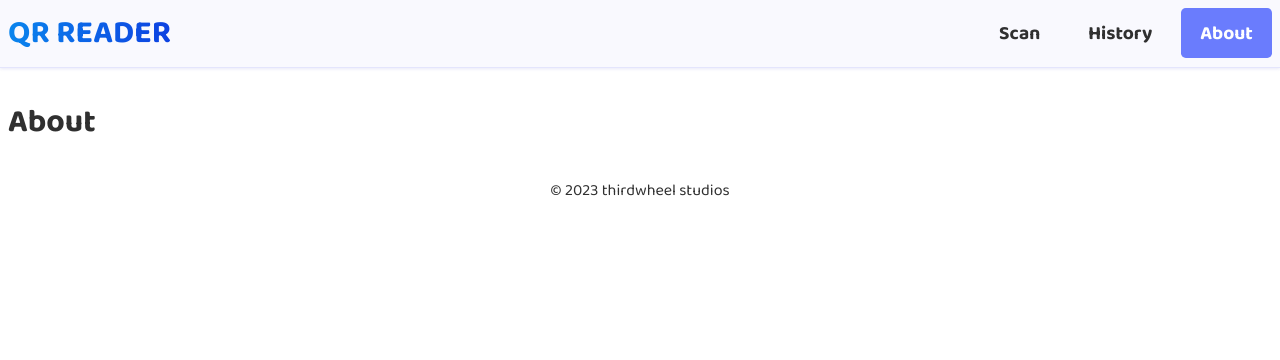
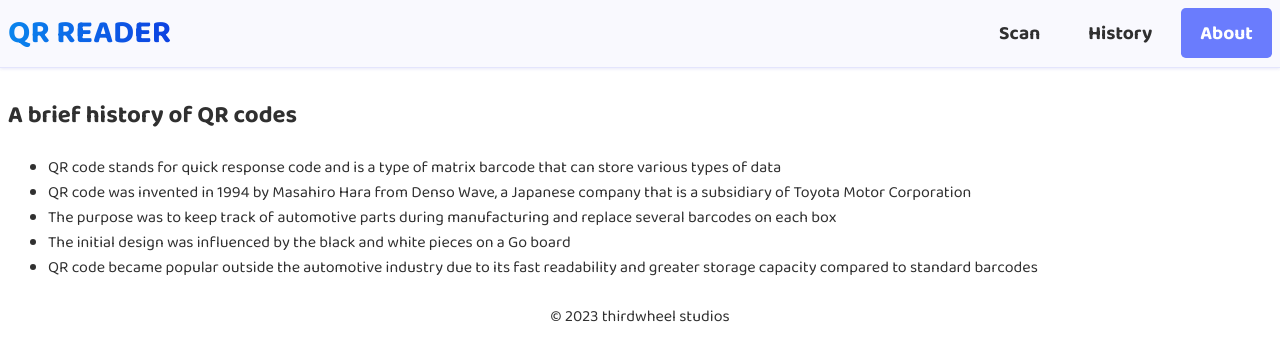
Before and after one commit to thirdwheelstudios/qr-reader, a Vue app: page /about in a window 1280 px wide. Shown: the top 360 px of the page. Built offline with nearby package versions, Linux system fonts and the light colour scheme.

Commit message:
Added some info to about view

```diff
--- a/src/views/AboutView.vue
+++ b/src/views/AboutView.vue
@@ -1,5 +1,29 @@
 <script setup lang="ts"></script>
 
-<template><h1>About</h1></template>
+<template>
+  <h2>A brief history of QR codes</h2>
+  <ul>
+    <li>
+      QR code stands for quick response code and is a type of matrix barcode
+      that can store various types of data
+    </li>
+    <li>
+      QR code was invented in 1994 by Masahiro Hara from Denso Wave, a Japanese
+      company that is a subsidiary of Toyota Motor Corporation
+    </li>
+    <li>
+      The purpose was to keep track of automotive parts during manufacturing and
+      replace several barcodes on each box
+    </li>
+    <li>
+      The initial design was influenced by the black and white pieces on a Go
+      board
+    </li>
+    <li>
+      QR code became popular outside the automotive industry due to its fast
+      readability and greater storage capacity compared to standard barcodes
+    </li>
+  </ul>
+</template>
 
 <style scoped lang="scss"></style>
```
